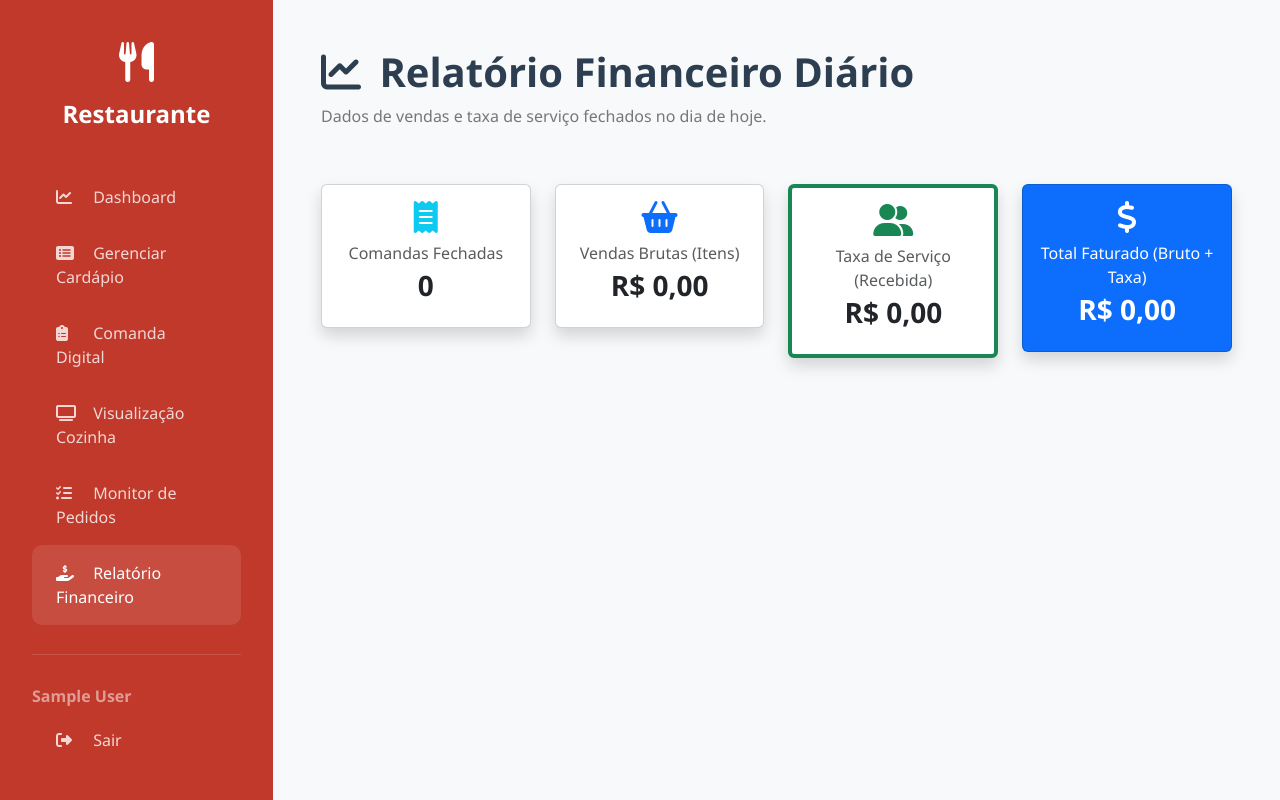
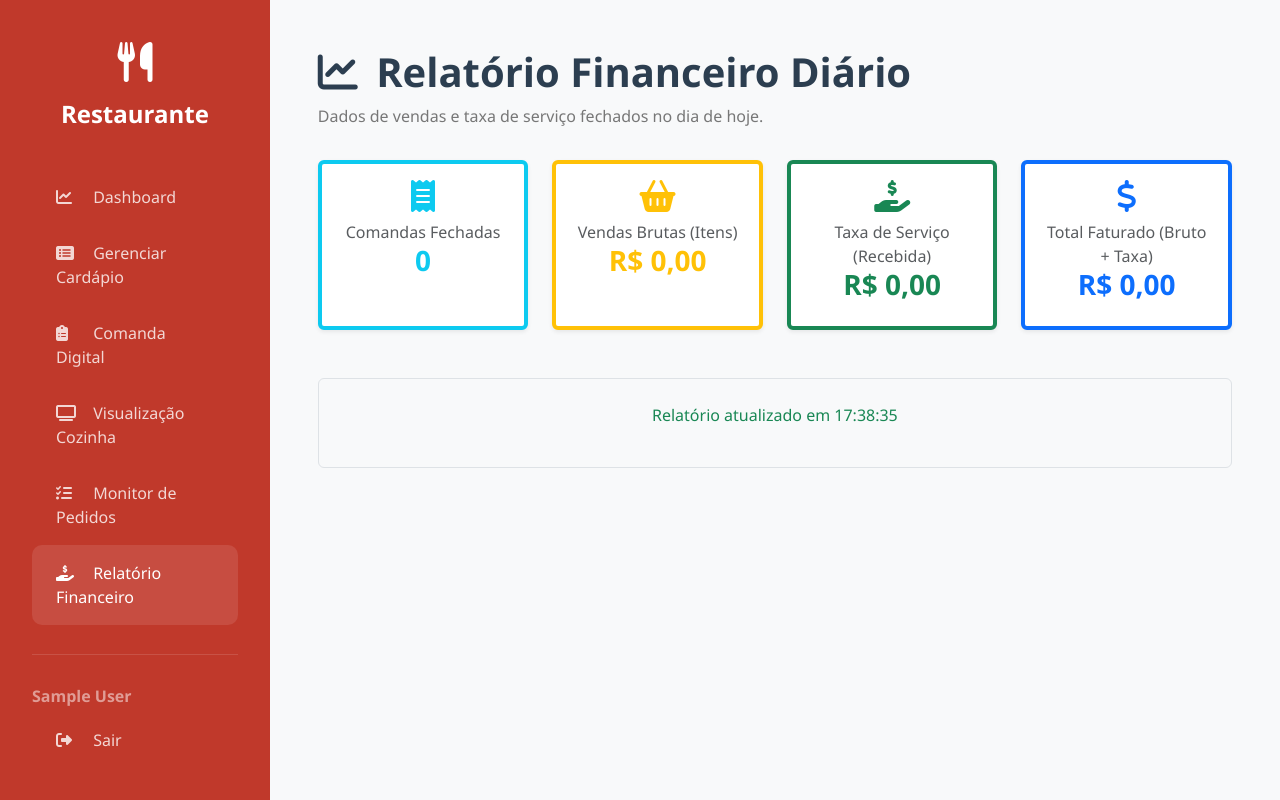
Before and after one commit to Thomas-DEV7/restaurant-ordering-system, a PHP site: page /financial_report.php in a window 1280 px wide. Run offline with PHP 8.4, Linux system fonts and the light colour scheme; the visitor is signed in with stand-in values (Sample User, id 1); data that the repository does not hold is empty; a stand-in replaces the project's code that opens the database connection.

Commit message:
fix: correct get data financial daily

```diff
--- a/public/financial_report.php
+++ b/public/financial_report.php
@@ -1,6 +1,5 @@
 <?php
 // public/financial_report.php
-$pageTitle = "Relatório Financeiro Diário";
 require_once '../app/config/database.php';
 require_once '../app/includes/header.php';
 require_once '../app/includes/sidebar.php';
@@ -12,98 +11,92 @@ $currentPage = 'financial_report.php';
     <h1 class="page-title"><i class="fas fa-chart-line me-2"></i> Relatório Financeiro Diário</h1>
     <p class="page-subtitle">Dados de vendas e taxa de serviço fechados no dia de hoje.</p>
 
-    <div id="financial-summary" class="row g-4 mt-4">
-        <div class="col-12 text-center my-5">
-            <i class="fas fa-spinner fa-spin fa-3x text-primary"></i>
-            <p class="mt-3 text-muted">Buscando dados financeiros...</p>
+    <div class="row g-4 mb-5">
+
+        <div class="col-md-6 col-lg-3">
+            <div class="card p-3 shadow-sm text-center border-bottom border-4 border-info h-100">
+                <i class="fas fa-receipt fa-2x text-info mb-2"></i>
+                <p class="mb-0 text-muted">Comandas Fechadas</p>
+                <h3 class="fw-bold text-info" id="comandas-fechadas">0</h3>
+            </div>
+        </div>
+
+        <div class="col-md-6 col-lg-3">
+            <div class="card p-3 shadow-sm text-center border-bottom border-4 border-warning h-100">
+                <i class="fas fa-shopping-basket fa-2x text-warning mb-2"></i>
+                <p class="mb-0 text-muted">Vendas Brutas (Itens)</p>
+                <h3 class="fw-bold text-warning" id="vendas-brutas">R$ 0,00</h3>
+            </div>
+        </div>
+
+        <div class="col-md-6 col-lg-3">
+            <div class="card p-3 shadow-sm text-center border-bottom border-4 border-success h-100">
+                <i class="fas fa-hand-holding-usd fa-2x text-success mb-2"></i>
+                <p class="mb-0 text-muted">Taxa de Serviço (Recebida)</p>
+                <h3 class="fw-bold text-success" id="taxa-servico">R$ 0,00</h3>
+            </div>
+        </div>
+
+        <div class="col-md-6 col-lg-3">
+            <div class="card p-3 shadow-sm text-center border-bottom border-4 border-primary h-100">
+                <i class="fas fa-dollar-sign fa-2x text-primary mb-2"></i>
+                <p class="mb-0 text-muted">Total Faturado (Bruto + Taxa)</p>
+                <h3 class="fw-bold text-primary" id="total-faturado">R$ 0,00</h3>
+            </div>
         </div>
     </div>
 
-    <div id="error-message" class="alert alert-danger d-none mt-4"></div>
+    <div class="text-center text-muted p-4 border rounded">
+        <p id="loading-status">Carregando dados financeiros...</p>
+    </div>
+
 </div>
 
 <script>
     document.addEventListener('DOMContentLoaded', function() {
-        const summaryContainer = document.getElementById('financial-summary');
-        const errorMessageDiv = document.getElementById('error-message');
 
         function formatCurrency(amount) {
             const num = parseFloat(amount || 0);
             return num.toLocaleString('pt-BR', { style: 'currency', currency: 'BRL' });
         }
 
-        function loadFinancialSummary() {
-            errorMessageDiv.classList.add('d-none');
-            summaryContainer.innerHTML = `
-                <div class="col-12 text-center my-5">
-                    <i class="fas fa-spinner fa-spin fa-3x text-primary"></i>
-                    <p class="mt-3 text-muted">Atualizando dados...</p>
-                </div>
-            `;
+        function loadFinancialReport() {
+            const statusElement = document.getElementById('loading-status');
+            statusElement.textContent = 'Carregando dados...';
 
-            fetch('api.php?action=get_daily_summary')
+            fetch('api.php?action=get_financial_report')
                 .then(response => {
-                    if (!response.ok) throw new Error('Erro de rede ou servidor.');
+                    if (!response.ok) throw new Error('Falha de rede ou API');
                     return response.json();
                 })
                 .then(data => {
-                    if (data.success) {
-                        renderSummary(data.data);
+                    if (data.success && data.data) {
+                        const { comandas_fechadas, vendas_brutas, taxa_servico, total_faturado } = data.data;
+
+                        // Popula os Cards
+                        document.getElementById('comandas-fechadas').textContent = comandas_fechadas;
+                        document.getElementById('vendas-brutas').textContent = formatCurrency(vendas_brutas);
+                        document.getElementById('taxa-servico').textContent = formatCurrency(taxa_servico);
+                        document.getElementById('total-faturado').textContent = formatCurrency(total_faturado);
+
+                        statusElement.textContent = `Relatório atualizado em ${new Date().toLocaleTimeString('pt-BR')}`;
+                        statusElement.classList.add('text-success');
+
                     } else {
-                        errorMessageDiv.textContent = `Erro da API: ${data.message}`;
-                        errorMessageDiv.classList.remove('d-none');
+                        console.error("Erro ao carregar relatório:", data.message);
+                        statusElement.textContent = "Erro ao carregar relatório. Verifique os dados no banco.";
+                        statusElement.classList.add('text-danger');
                     }
                 })
                 .catch(error => {
-                    errorMessageDiv.textContent = `Falha na comunicação com o servidor: ${error}`;
-                    errorMessageDiv.classList.remove('d-none');
-                    console.error('Erro ao buscar resumo financeiro:', error);
+                    console.error('Falha na comunicação com a API:', error);
+                    statusElement.textContent = "Erro fatal de conexão com o servidor.";
+                    statusElement.classList.add('text-danger');
                 });
         }
 
-        function renderSummary(summary) {
-            const totalDue = parseFloat(summary.total_10_percent_due || 0);
-            const totalReceived = parseFloat(summary.total_10_percent_received || 0);
-            const statusColor = totalReceived >= totalDue ? 'success' : 'warning';
-
-            summaryContainer.innerHTML = `
-                <div class="col-md-6 col-lg-3">
-                    <div class="card p-3 text-center shadow">
-                        <i class="fas fa-receipt fa-2x text-info mb-2"></i>
-                        <p class="mb-1 text-muted">Comandas Fechadas</p>
-                        <h3 class="fw-bold">${summary.total_orders_closed}</h3>
-                    </div>
-                </div>
-
-                <div class="col-md-6 col-lg-3">
-                    <div class="card p-3 text-center shadow">
-                        <i class="fas fa-shopping-basket fa-2x text-primary mb-2"></i>
-                        <p class="mb-1 text-muted">Vendas Brutas (Itens)</p>
-                        <h3 class="fw-bold">${formatCurrency(summary.total_subtotal)}</h3>
-                    </div>
-                </div>
-
-                <div class="col-md-6 col-lg-3">
-                    <div class="card p-3 text-center shadow border-start border-4 border-${statusColor}">
-                        <i class="fas fa-user-friends fa-2x text-success mb-2"></i>
-                        <p class="mb-1 text-muted">Taxa de Serviço (Recebida)</p>
-                        <h3 class="fw-bold">${formatCurrency(totalReceived)}</h3>
-                    </div>
-                </div>
-
-                <div class="col-md-6 col-lg-3">
-                    <div class="card p-3 text-center shadow bg-primary text-white">
-                        <i class="fas fa-dollar-sign fa-2x mb-2"></i>
-                        <p class="mb-1">Total Faturado (Bruto + Taxa)</p>
-                        <h3 class="fw-bold">${formatCurrency(summary.total_billed_amount)}</h3>
-                    </div>
-                </div>
-            `;
-        }
-
-        loadFinancialSummary();
-        // Atualiza automaticamente a cada 60 segundos
-        setInterval(loadFinancialSummary, 60000);
+        // Inicializa o Relatório
+        loadFinancialReport();
     });
 </script>
 
```
Also changed, not shown: public/api.php (+75 -56 lines).
